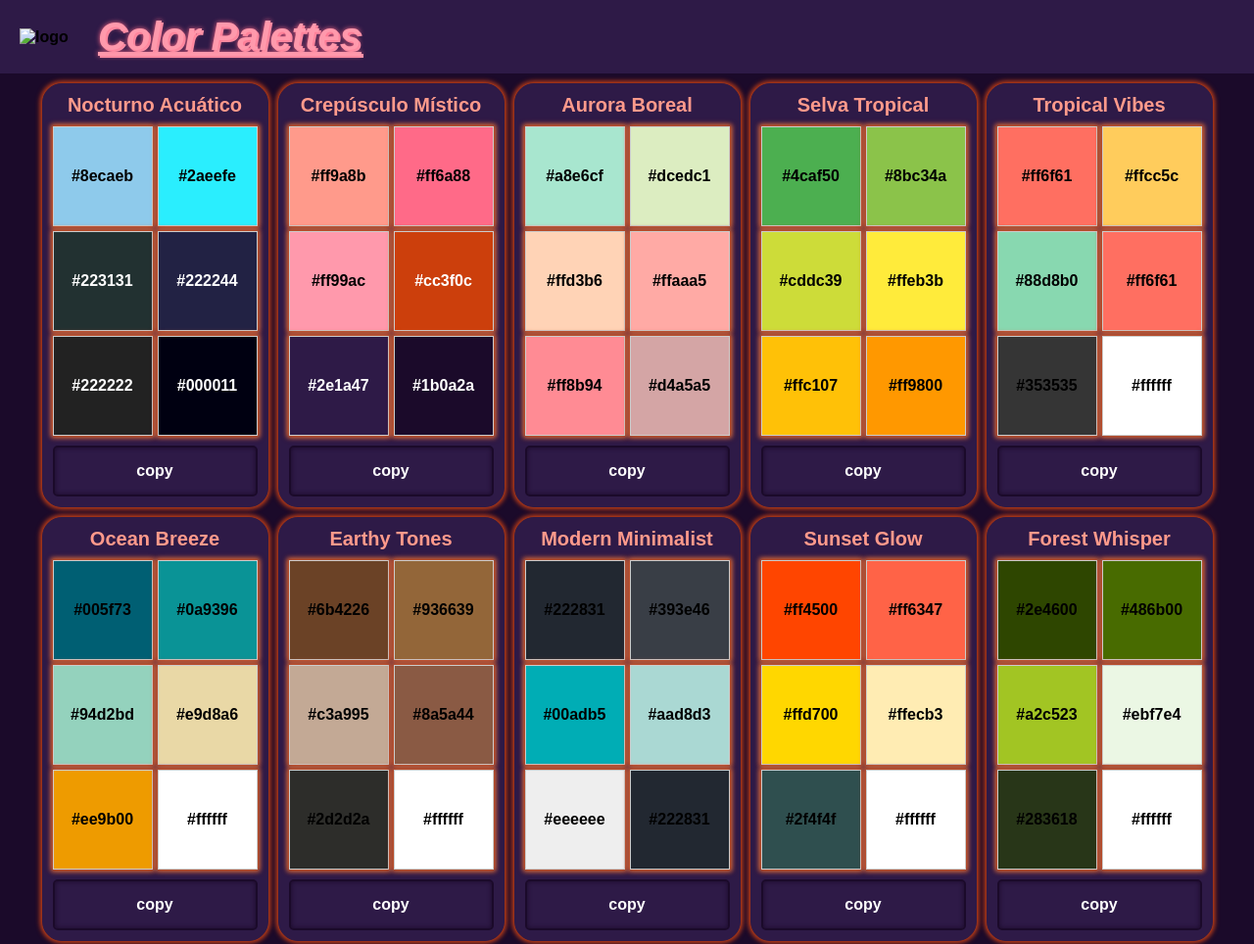
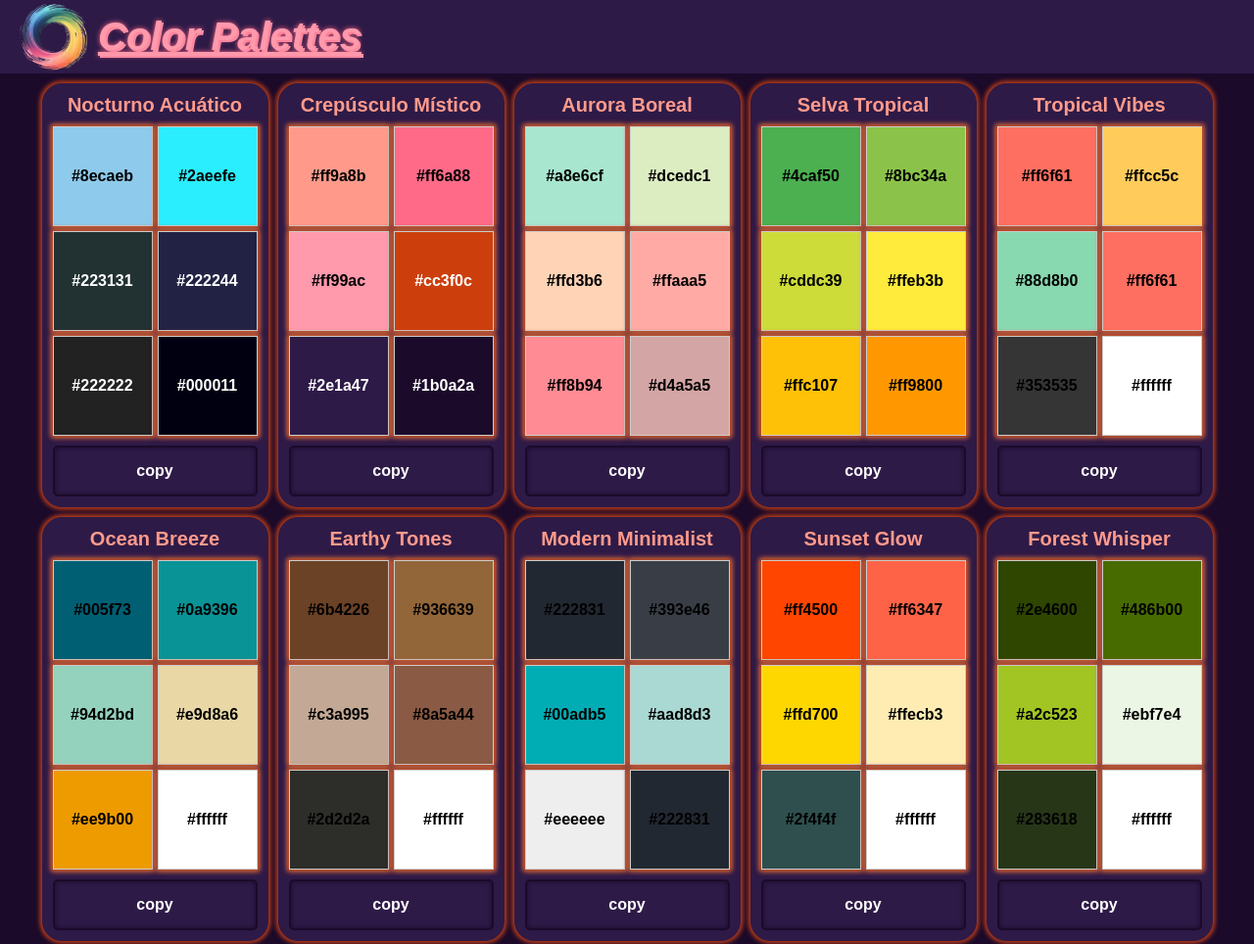
Before and after one commit to FranchoLol/ColorPalette, a plain HTML site: page index.html in a window 1280 px wide. Shown: the top 964 px of the page at 98% size. Drawn offline with Linux system fonts and the light colour scheme; the site is published under a folder, as on GitHub Pages, so addresses that start at the root find nothing.

Commit message:
Update index.html
corrección de un miserable error

```diff
--- a/index.html
+++ b/index.html
@@ -4,13 +4,13 @@
     <meta charset="UTF-8"/>
     <meta name="viewport" content="width=device-width, initial-scale=1.0"/>
     <title>Color Palettes</title>
-    <link rel="icon" href="/img/Logo.png" type="image/x-icon"/>
+    <link rel="icon" href="img/Logo.png" type="image/x-icon"/>
     <link rel="stylesheet" href="styles.css"/>
     <linkhref="https://fonts.googleapis.com/css2?family=Lexend:wght@400;700&display=swap"rel="stylesheet" />
 </head>
 <body>
     <header>
-        <img src="/img/Logo.png" alt="logo" type="png" class="logo"/>
+        <img src="img/Logo.png" alt="logo" type="png" class="logo"/>
         <h1>Color Palettes</h1>
     </header>
     <main>
```
